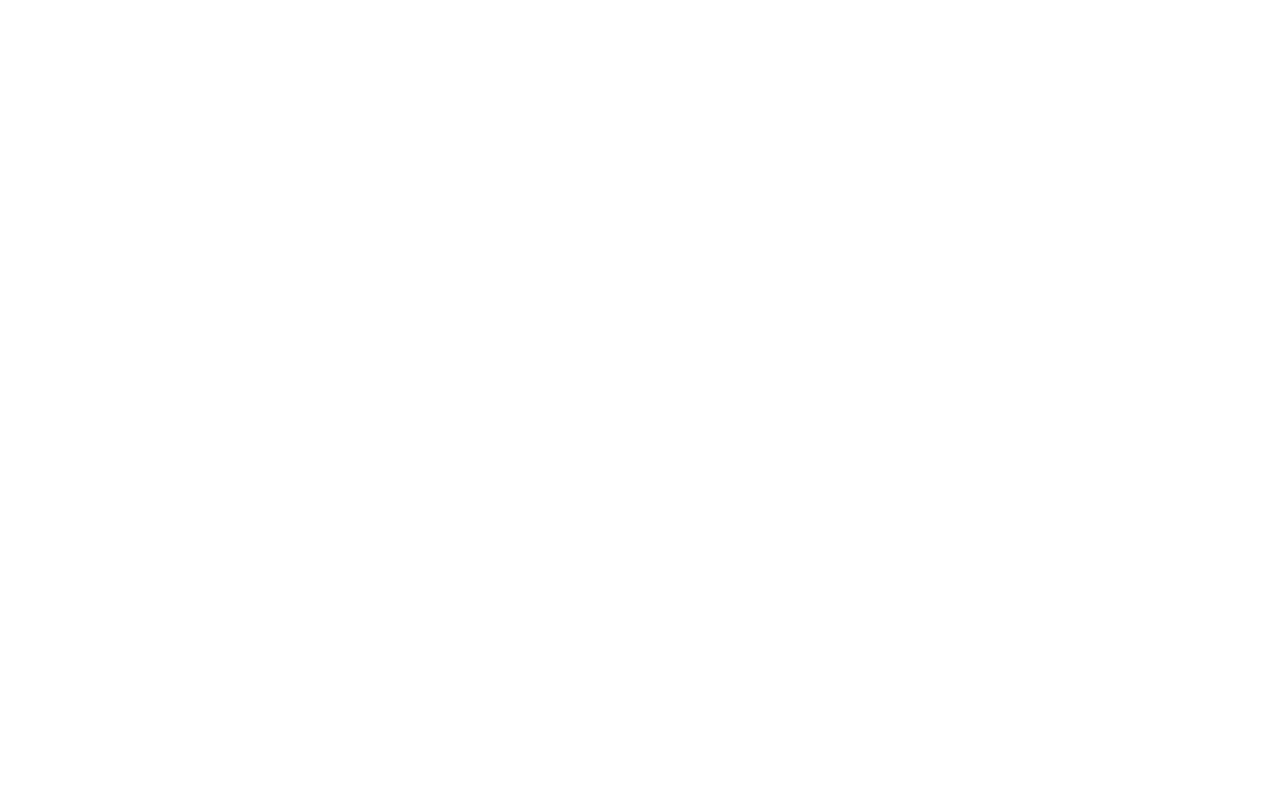
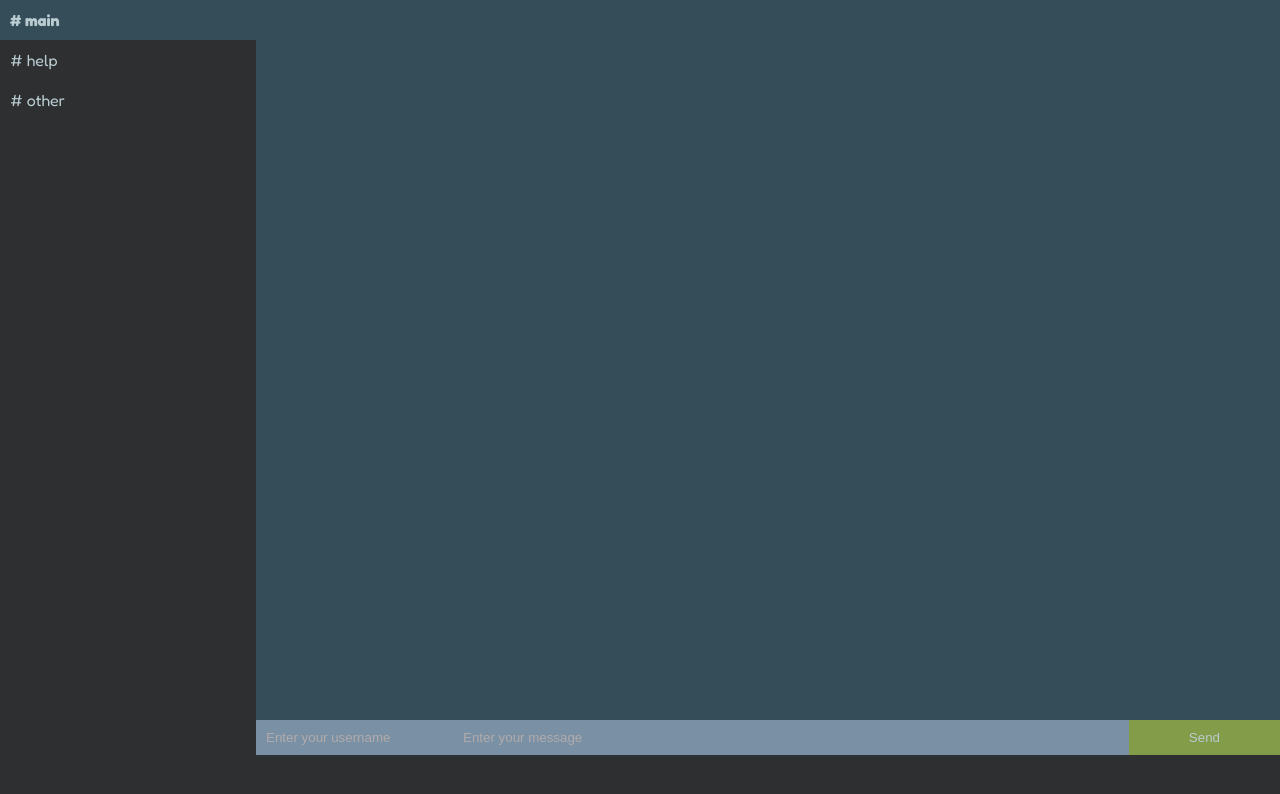
Before and after one commit to itsnotkaws/chat-app-socket, a website: page public/index.html in a window 1280 px wide. Drawn offline with nearby package versions, Linux system fonts and the light colour scheme.

Commit message:
made a design

```diff
--- a/public/css/style.css
+++ b/public/css/style.css
@@ -1,5 +1,97 @@
+@import url('https://fonts.googleapis.com/css2?family=Fredoka:wght@300..700&display=swap');
+
 * {
     padding: 0;
     margin: 0;
     box-sizing: border-box;
 }
+
+body {
+    display: flex;
+    font-family: "Fredoka", sans-serif;
+    background-color: #2e2f31;
+}
+
+aside {
+    flex: 1;
+}
+
+main {
+    flex: 4;
+}
+
+#tabs {
+    list-style-type: none;
+    padding: 0;
+    margin: 0;
+}
+
+#tabs li {
+    padding: 10px;
+    color: #B8CBD0;
+    text-transform: lowercase;
+}
+
+#tabs li.active {
+    background-color: #344D59;
+    font-weight: bold;
+}
+
+#tabs li:not(.active) {
+    cursor: pointer;
+}
+
+#content {
+    height: 90vh;
+    position: relative;
+}
+
+#messages {
+    height: 100%;
+    background-color: #344D59;
+    overflow-y: scroll;
+}
+
+#writing {
+    position: absolute;
+    bottom: 0;
+    background-color: #344D59;
+    color: #B8CBD0;
+}
+
+#messages div {
+    margin: 0;
+    padding: 10px;
+    color: #B8CBD0;
+}
+
+form {
+    display: flex;
+}
+
+#name, #message {
+    padding: 10px;
+    background-color: #7A90A4;
+    color: white;
+    border: none;
+}
+
+#name::placeholder, #message::placeholder {
+    color: rgb(177, 171, 171);
+}
+
+#name {
+    flex: 1;
+}
+
+#message {
+    flex: 5;
+}
+
+button {
+    flex: 1;
+    padding: 10px;
+    border: none;
+    background-color: #839c49;
+    color: #B8CBD0;
+}
--- a/public/index.html
+++ b/public/index.html
@@ -3,9 +3,29 @@
 <head>
     <meta charset="UTF-8">
     <meta name="viewport" content="width=device-width, initial-scale=1.0">
-    <title>Document</title>
+    <title>ChatApp</title>
+    <link rel="stylesheet" href="css/style.css">
 </head>
 <body>
-
+    <aside>
+        <ul id="tabs">
+            <li class="active" data-room="general"># Main</li>
+            <li data-room="help"># Help</li>
+            <li data-room="other"># Other</li>
+        </ul>
+    </aside>
+    <main>
+        <div id="content">
+            <div id="messages"></div>
+            <div id="writing"></div>
+        </div>
+        <form>
+            <input type="text" id="name" placeholder="Enter your username">
+            <input type="text" id="message" placeholder="Enter your message">
+            <button>Send</button>
+        </form>
+    </main>
+    <script src="/socket.io/socket.io.js"></script>
+    <script src="js/script.js"></script>
 </body>
 </html>
```
Also changed, not shown: 1 other file.
